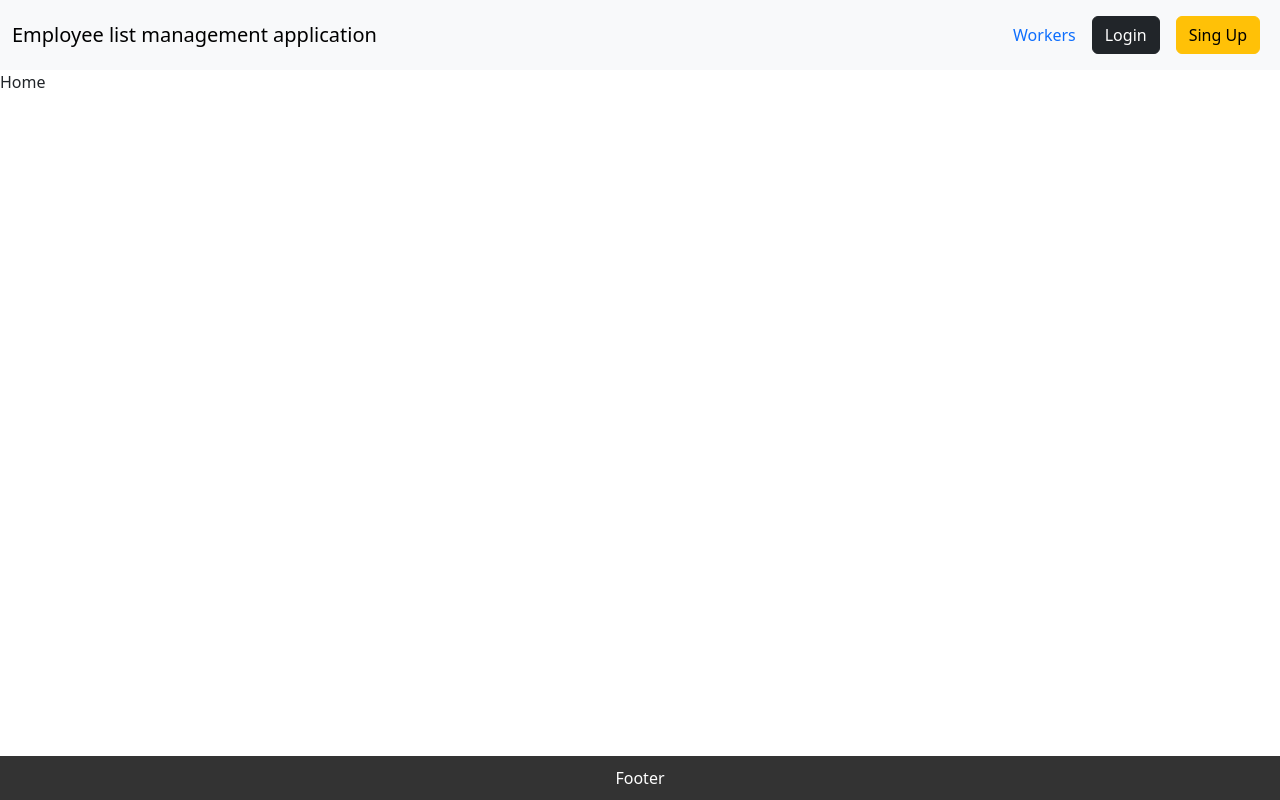
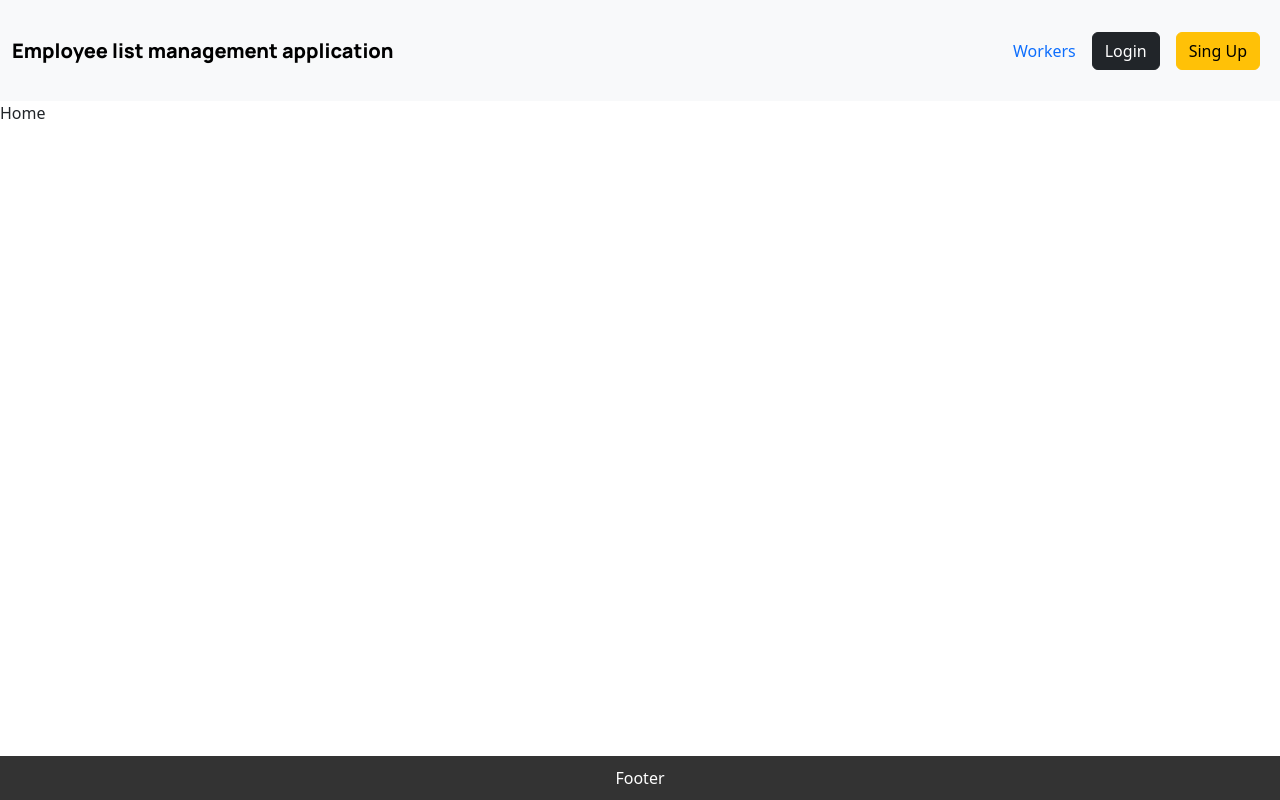
Before and after one commit to osemenets21/Employee-List-Management-Application, a React (Create React App) app: page / in a window 1280 px wide. Built offline with nearby package versions, Linux system fonts and the light colour scheme; data requests are answered from the project's data file.

Commit message:
Add styles to index.css

```diff
--- a/src/components/Header/NavBar/NavBar.scss
+++ b/src/components/Header/NavBar/NavBar.scss
@@ -9,3 +9,9 @@
 .link {
     text-decoration: none;
 }
+.navBar__logo {
+    font-family: var(--font-family);
+    font-weight: 800;
+    font-size: 64px;
+    line-height: 75px;
+}
--- a/src/components/Header/NavBar/NavBar.tsx
+++ b/src/components/Header/NavBar/NavBar.tsx
@@ -9,25 +9,33 @@ import ButtonGroup from "react-bootstrap/ButtonGroup";
 
 export const NavBar = () => {
   return (
-    <Navbar expand="lg" className="bg-body-tertiary">
+    <Navbar expand="lg" className="bg-body-tertiary ">
       <Container fluid>
-        <Navbar.Brand>Employee list management application</Navbar.Brand>
+        <Navbar.Brand className="navBar__logo ">
+          Employee list management application
+        </Navbar.Brand>
         <Navbar.Toggle aria-controls="navbarScroll" />
         <Navbar.Collapse id="navbarScroll">
           <Nav className="me-auto my-2 my-lg-0" navbarScroll></Nav>
           <Nav className="d-flex align-items-center">
             <Nav.Link>
-              <Link to="/workers-list" className="link">Workers</Link>
+              <Link to="/workers-list" className="link ">
+                Workers
+              </Link>
             </Nav.Link>
             <ButtonGroup aria-label="Basic example">
               <Nav.Link>
-                <Button variant="dark" >
-                  <Link to="/login" className="btn-login link">Login</Link>
+                <Button variant="dark">
+                  <Link to="/login" className="btn-login link">
+                    Login
+                  </Link>
                 </Button>
               </Nav.Link>
               <Nav.Link>
                 <Button variant="warning">
-                  <Link to="/sing-up" className="btn-sing-up link">Sing Up</Link>
+                  <Link to="/sing-up" className="btn-sing-up link">
+                    Sing Up
+                  </Link>
                 </Button>
               </Nav.Link>
             </ButtonGroup>
--- a/src/index.css
+++ b/src/index.css
@@ -0,0 +1,14 @@
+@import url('https://fonts.googleapis.com/css2?family=Manrope:wght@200;300;400;500;600;700;800&display=swap');
+
+:root {
+  --font-family: 'Manrope', sans-serif;
+
+  --gradient-text: linear-gradient(89.97deg, #AE67FA 1.84%, #F49867 102.67%);
+  --gradient-bar: linear-gradient(103.22deg, #AE67FA -13.86%, #F49867 99.55%);
+
+  --color-bg: #040C18;
+  --color-footer : #031B34;
+  --color-blog: #042c54;
+  --color-text: #81AFDD;
+  --color-subtext: #FF8A71;
+}
--- a/src/index.tsx
+++ b/src/index.tsx
@@ -2,6 +2,7 @@ import React from "react";
 import ReactDOM from "react-dom/client";
 import "./index.css";
 import App from "./App";
+import './index.css'
 import { BrowserRouter } from "react-router-dom";
 import { WorkersListContextProvider } from "./context/WorkersListContext";
 import 'bootstrap/dist/css/bootstrap.min.css';
--- a/src/pages/Home/Home.tsx
+++ b/src/pages/Home/Home.tsx
@@ -3,6 +3,6 @@ import './Home.scss'
 
 export const Home = () => {
   return (
-    <div>Home</div>
+    <div className="gradient__text">Home</div>
   )
 }
```
